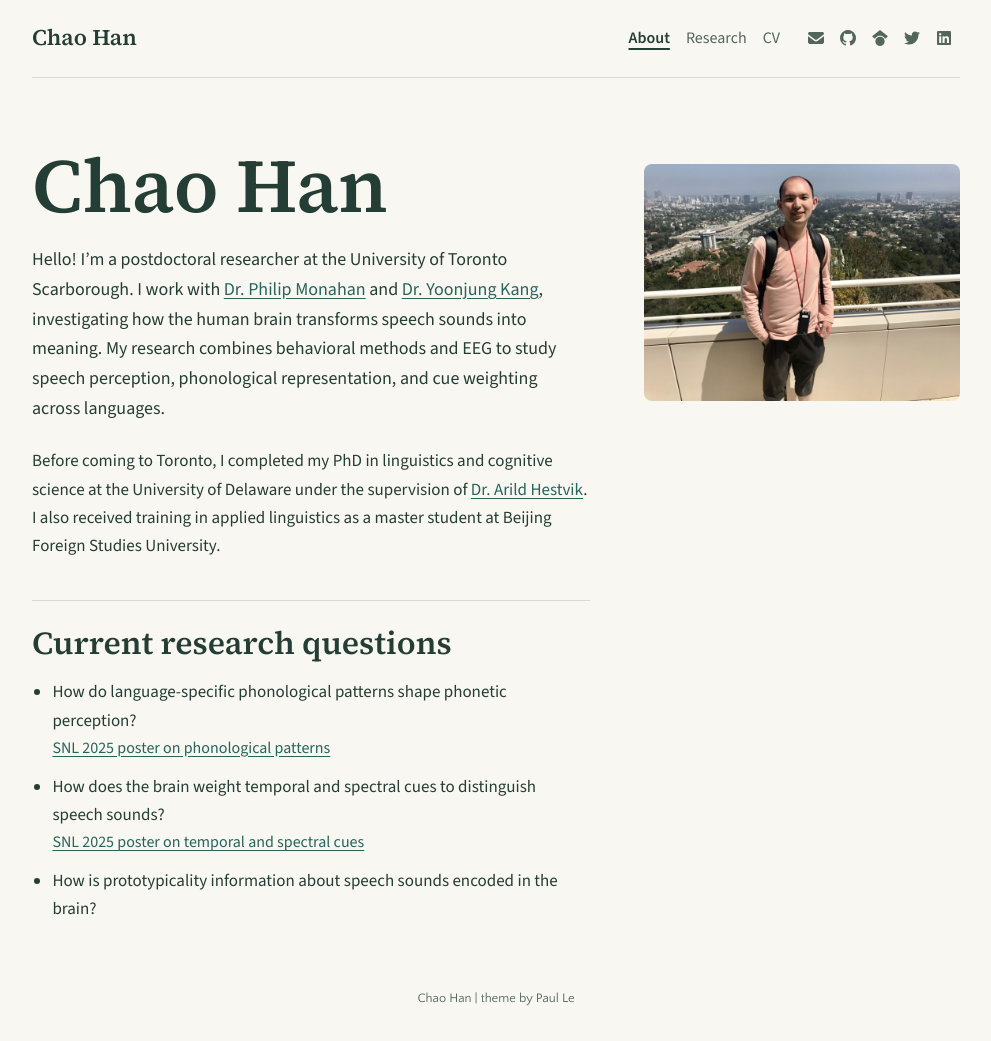
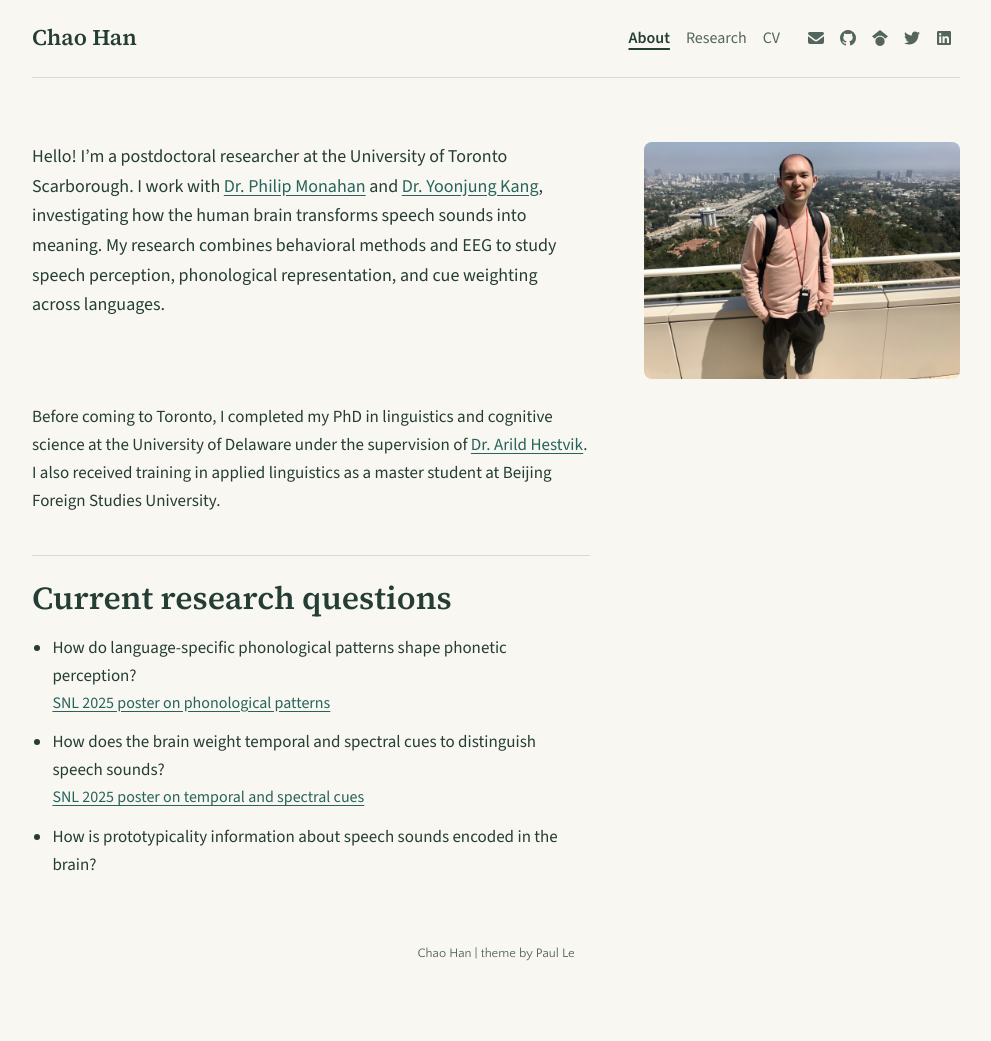
Before and after one commit to chaohanch/chaohanch.github.io, a Jekyll site: the page built from menu/about.md, in a window 1280 px wide. Shown: the whole page, without its empty margins (144-1135 px from the left). Built offline with Jekyll 4.4.1, drawn with Linux system fonts in a browser that asks for light colours; nearby versions of some CDN libraries; some web fonts are replaced; a style sheet for code colours, icons or effects is not loaded; after the commit the page ends 996 px from its top, so only the background shows below that.

Commit message:
About page update

```diff
--- a/_layouts/about.html
+++ b/_layouts/about.html
@@ -2,9 +2,9 @@
 layout: default
 ---
 
+<h1 class="about-title">About {{ site.title | escape }}</h1>
 <div class="about-intro">
   <div>
-    <h1>{{ site.title | escape }}</h1>
     {{ page.introduction | markdownify }}
   </div>
   <figure class="profile-photo">
--- a/_sass/_about.scss
+++ b/_sass/_about.scss
@@ -5,16 +5,21 @@
 .about-intro {
   display: grid;
   grid-template-columns: minmax(0, 1fr) minmax(15rem, 34%);
-  align-items: center;
+  align-items: start;
   gap: clamp(1.5rem, 5vw, 4rem);
 }
 
-.about-page .about-intro h1 {
-  font-size: clamp(2.75rem, 7vw, 4.75rem);
+.about-title {
+  position: absolute;
+  width: 1px;
+  height: 1px;
+  overflow: hidden;
+  clip-path: inset(50%);
+  white-space: nowrap;
 }
 
 .about-intro p {
-  margin: 1rem 0 0;
+  margin: 0;
   font-size: 1.125rem;
 }
 
```
